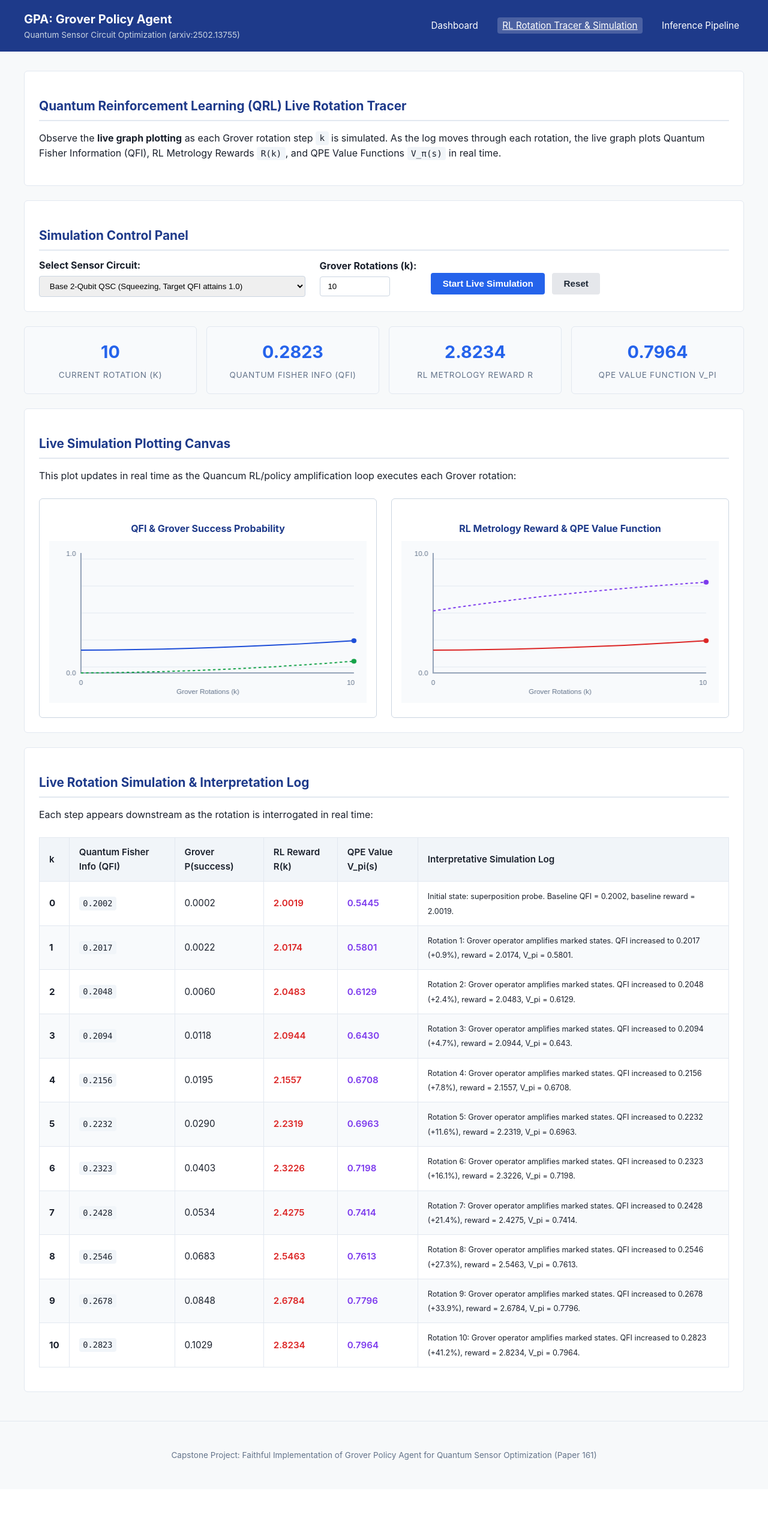
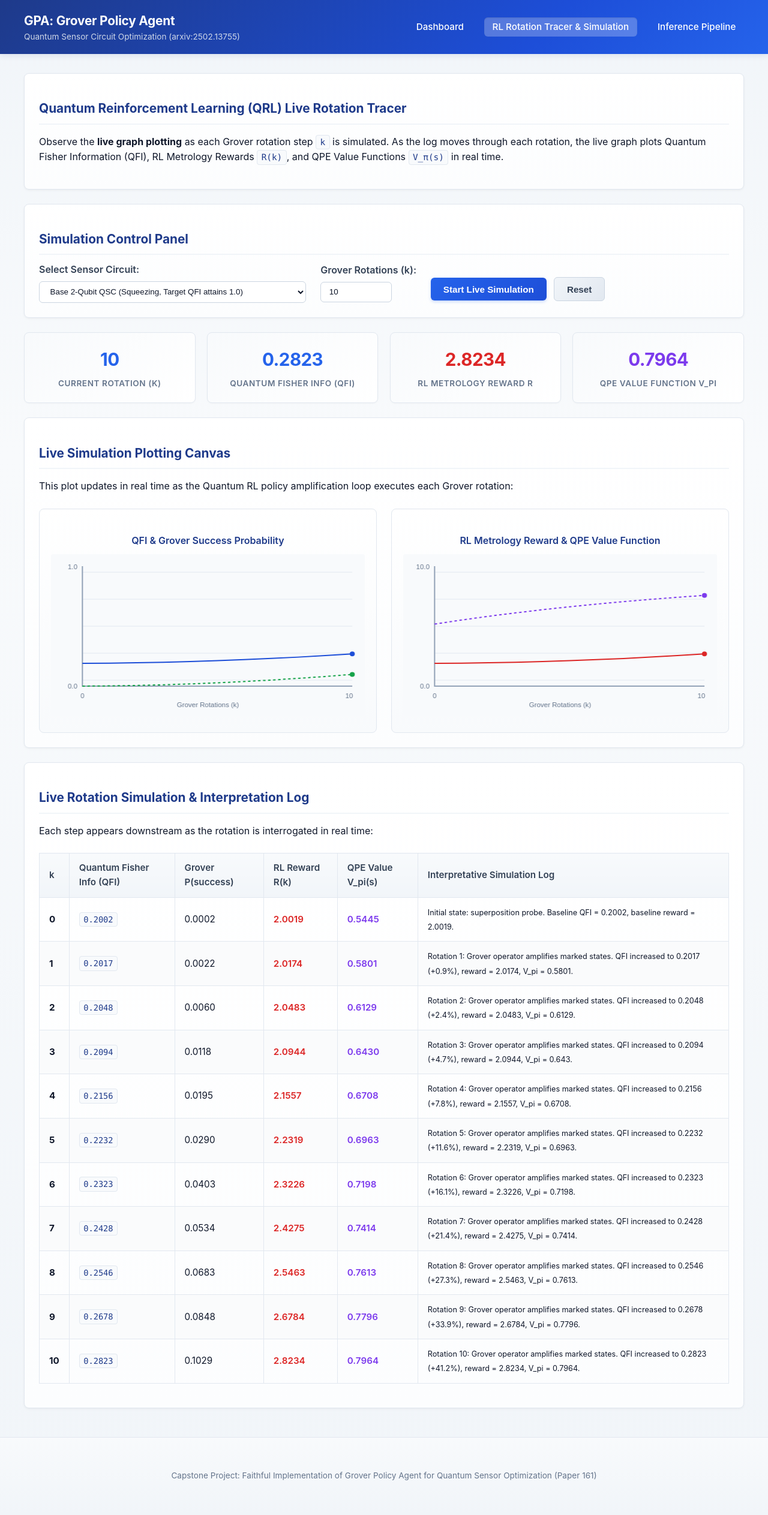
Before and after one commit to Dhusyanth209/ml_capstone_24161_161, a Flask app: page /rl-visualization in a window 1280 px wide. Shown: the whole page at 60% size. Before the commit the page ends 2434 px from the top, so only its background shows below. Run offline with Flask 2, Linux system fonts and the light colour scheme.

Commit message:
Enhance UI with mild gradients, subtle hover transitions and refined text styling

```diff
--- a/static/style.css
+++ b/static/style.css
@@ -1,17 +1,31 @@
-/* Minimal, robust, contentful styling for GPA Quantum Web UI */
+/* Subtle, elegant styling with low-to-mild gradients and smooth micro-animations */
+:root {
+    --primary: #1e3a8a;
+    --primary-light: #2563eb;
+    --bg-main: #f8fafc;
+    --card-bg: #ffffff;
+    --text-dark: #0f172a;
+    --text-muted: #475569;
+    --border-color: #e2e8f0;
+}
+
 body {
     font-family: -apple-system, BlinkMacSystemFont, 'Segoe UI', Roboto, Helvetica, Arial, sans-serif;
-    background-color: #f7f9fa;
-    color: #1a202c;
+    background: linear-gradient(180deg, #f1f5f9 0%, #f8fafc 30%, #f1f5f9 100%);
+    color: var(--text-dark);
     line-height: 1.6;
     margin: 0;
     padding: 0;
+    min-height: 100vh;
 }
+
 header {
-    background-color: #1e3a8a;
+    background: linear-gradient(135deg, #1e3a8a 0%, #1d4ed8 70%, #2563eb 100%);
     color: #ffffff;
-    padding: 1rem 2rem;
+    padding: 1.1rem 2rem;
+    box-shadow: 0 2px 10px rgba(30, 58, 138, 0.12);
 }
+
 .header-container {
     max-width: 1200px;
     margin: 0 auto;
@@ -21,140 +35,216 @@ header {
     flex-wrap: wrap;
     gap: 1rem;
 }
+
 .brand-title {
-    font-size: 1.25rem;
+    font-size: 1.3rem;
     font-weight: 700;
+    letter-spacing: -0.01em;
 }
+
 .brand-subtitle {
     font-size: 0.85rem;
-    color: #cbd5e1;
+    color: #e2e8f0;
+    opacity: 0.9;
 }
+
 nav a {
     color: #ffffff;
     text-decoration: none;
-    margin-left: 1.25rem;
+    margin-left: 1rem;
     font-size: 0.95rem;
-    padding: 0.25rem 0.5rem;
-    border-radius: 4px;
+    font-weight: 500;
+    padding: 0.4rem 0.85rem;
+    border-radius: 6px;
+    transition: all 0.25s ease-in-out;
 }
-nav a:hover, nav a.active {
-    background-color: rgba(255, 255, 255, 0.2);
-    text-decoration: underline;
+
+nav a:hover {
+    background-color: rgba(255, 255, 255, 0.18);
+    transform: translateY(-1px);
 }
+
+nav a.active {
+    background-color: rgba(255, 255, 255, 0.25);
+    box-shadow: inset 0 1px 2px rgba(0, 0, 0, 0.1);
+}
+
 main {
     max-width: 1200px;
     margin: 2rem auto;
     padding: 0 1.5rem;
 }
+
 .card {
-    background: #ffffff;
-    border: 1px solid #e2e8f0;
-    border-radius: 6px;
+    background: linear-gradient(180deg, #ffffff 0%, #fcfdfe 100%);
+    border: 1px solid var(--border-color);
+    border-radius: 8px;
     padding: 1.5rem;
     margin-bottom: 1.5rem;
+    box-shadow: 0 1px 3px rgba(0, 0, 0, 0.04), 0 2px 6px rgba(0, 0, 0, 0.02);
+    transition: transform 0.25s ease, box-shadow 0.25s ease;
 }
+
+.card:hover {
+    box-shadow: 0 4px 12px rgba(15, 23, 42, 0.06);
+}
+
 .card h2 {
     color: #1e3a8a;
     margin-bottom: 0.75rem;
     font-size: 1.3rem;
-    border-bottom: 2px solid #e2e8f0;
-    padding-bottom: 0.4rem;
+    border-bottom: 2px solid #f1f5f9;
+    padding-bottom: 0.5rem;
 }
+
 .card h3 {
     margin-top: 1rem;
     margin-bottom: 0.5rem;
     font-size: 1.1rem;
-    color: #2d3748;
+    color: #1e293b;
 }
+
 .stats-grid {
     display: grid;
     grid-template-columns: repeat(auto-fit, minmax(220px, 1fr));
-    gap: 1rem;
+    gap: 1.2rem;
     margin: 1.5rem 0;
 }
+
 .stat-box {
-    background: #f8fafc;
+    background: linear-gradient(135deg, #f8fafc 0%, #ffffff 100%);
     border: 1px solid #e2e8f0;
-    padding: 1.2rem;
-    border-radius: 6px;
+    padding: 1.3rem 1rem;
+    border-radius: 8px;
     text-align: center;
+    box-shadow: 0 1px 3px rgba(0, 0, 0, 0.03);
+    transition: transform 0.2s ease, box-shadow 0.2s ease, border-color 0.2s ease;
 }
+
+.stat-box:hover {
+    transform: translateY(-2px);
+    box-shadow: 0 4px 10px rgba(37, 99, 235, 0.08);
+    border-color: #cbd5e1;
+}
+
 .stat-value {
-    font-size: 1.8rem;
+    font-size: 1.85rem;
     font-weight: 700;
     color: #2563eb;
+    letter-spacing: -0.02em;
 }
+
 .stat-label {
     font-size: 0.85rem;
+    font-weight: 600;
     color: #64748b;
     text-transform: uppercase;
-    letter-spacing: 0.05em;
-    margin-top: 0.3rem;
+    letter-spacing: 0.04em;
+    margin-top: 0.35rem;
 }
+
 .plot-container {
     margin: 1.5rem 0;
     text-align: center;
 }
+
 .plot-container img {
     max-width: 100%;
     height: auto;
     border: 1px solid #e2e8f0;
-    border-radius: 6px;
+    border-radius: 8px;
     background: #ffffff;
+    box-shadow: 0 2px 8px rgba(0, 0, 0, 0.04);
+    transition: transform 0.2s ease;
 }
+
+.plot-container img:hover {
+    transform: scale(1.005);
+}
+
 table {
     width: 100%;
     border-collapse: collapse;
     margin: 1rem 0;
     font-size: 0.95rem;
 }
+
 th, td {
     padding: 0.75rem 1rem;
     border: 1px solid #e2e8f0;
     text-align: left;
 }
+
 th {
-    background-color: #f1f5f9;
+    background: linear-gradient(180deg, #f8fafc 0%, #f1f5f9 100%);
+    color: #334155;
     font-weight: 600;
 }
+
 tr:nth-child(even) {
-    background-color: #f8fafc;
+    background-color: #fafbfc;
 }
+
+tr {
+    transition: background-color 0.15s ease;
+}
+
+tbody tr:hover {
+    background-color: #f1f5f9;
+}
+
 .btn {
     display: inline-block;
-    background-color: #2563eb;
+    background: linear-gradient(135deg, #2563eb 0%, #1d4ed8 100%);
     color: #ffffff;
-    padding: 0.6rem 1.2rem;
+    padding: 0.65rem 1.3rem;
     font-size: 0.95rem;
     border: none;
-    border-radius: 4px;
+    border-radius: 6px;
     cursor: pointer;
     text-decoration: none;
     font-weight: 600;
+    box-shadow: 0 2px 5px rgba(37, 99, 235, 0.25);
+    transition: all 0.2s ease;
 }
+
 .btn:hover {
-    background-color: #1d4ed8;
+    background: linear-gradient(135deg, #1d4ed8 0%, #1e40af 100%);
+    transform: translateY(-1px);
+    box-shadow: 0 4px 9px rgba(37, 99, 235, 0.35);
 }
+
+.btn:active {
+    transform: translateY(0);
+}
+
 pre, code {
-    font-family: Consolas, Monaco, monospace;
-    background-color: #f1f5f9;
+    font-family: Consolas, Monaco, 'Courier New', monospace;
+    background-color: #f8fafc;
     border-radius: 4px;
 }
+
 code {
     padding: 0.2rem 0.4rem;
     font-size: 0.9em;
+    color: #1e3a8a;
+    border: 1px solid #e2e8f0;
 }
+
 pre {
     padding: 1rem;
     overflow-x: auto;
     font-size: 0.9rem;
     margin: 1rem 0;
+    border: 1px solid #e2e8f0;
 }
+
 footer {
     text-align: center;
-    padding: 2rem 1rem;
+    padding: 2.5rem 1rem;
     color: #64748b;
     font-size: 0.85rem;
     border-top: 1px solid #e2e8f0;
     margin-top: 3rem;
+    background: linear-gradient(180deg, #f8fafc 0%, #f1f5f9 100%);
 }
--- a/templates/rl_visualization.html
+++ b/templates/rl_visualization.html
@@ -13,21 +13,21 @@
     <h2>Simulation Control Panel</h2>
     <div style="display: flex; gap: 1.5rem; align-items: center; flex-wrap: wrap;">
         <div>
-            <label><strong>Select Sensor Circuit:</strong></label><br />
-            <select id="sel-circuit" style="padding: 0.5rem 0.8rem; border-radius: 4px; border: 1px solid #cbd5e1; margin-top: 0.3rem;">
+            <label style="color: #334155; font-weight: 600;">Select Sensor Circuit:</label><br />
+            <select id="sel-circuit" style="padding: 0.55rem 0.85rem; border-radius: 6px; border: 1px solid #cbd5e1; margin-top: 0.35rem; background: #ffffff; color: #0f172a; font-weight: 500;">
                 <option value="base" {{ 'selected' if selected_circuit == 'base' }}>Base 2-Qubit QSC (Squeezing, Target QFI attains 1.0)</option>
                 <option value="simplified" {{ 'selected' if selected_circuit == 'simplified' }}>Simplified 3-Qubit QSC (NISQ Controlled-V, Target QFI attains 0.5)</option>
             </select>
         </div>
 
         <div>
-            <label><strong>Grover Rotations (k):</strong></label><br />
-            <input type="number" id="inp-rotations" value="{{ k }}" min="1" max="60" style="padding: 0.5rem 0.8rem; border-radius: 4px; border: 1px solid #cbd5e1; width: 90px; margin-top: 0.3rem;" />
+            <label style="color: #334155; font-weight: 600;">Grover Rotations (k):</label><br />
+            <input type="number" id="inp-rotations" value="{{ k }}" min="1" max="60" style="padding: 0.55rem 0.85rem; border-radius: 6px; border: 1px solid #cbd5e1; width: 90px; margin-top: 0.35rem; background: #ffffff; color: #0f172a; font-weight: 500;" />
         </div>
 
-        <div style="margin-top: 1.3rem;">
+        <div style="margin-top: 1.35rem;">
             <button type="button" id="btn-start" class="btn">Start Live Simulation</button>
-            <button type="button" id="btn-reset" class="btn" style="background: #e5e7eb; color: #1f2937; margin-left: 0.5rem;">Reset</button>
+            <button type="button" id="btn-reset" class="btn" style="background: linear-gradient(135deg, #f1f5f9 0%, #e2e8f0 100%); color: #334155; margin-left: 0.5rem; border: 1px solid #cbd5e1; box-shadow: none;">Reset</button>
         </div>
     </div>
 </div>
@@ -42,26 +42,26 @@
         <div class="stat-label">Quantum Fisher Info (QFI)</div>
     </div>
     <div class="stat-box">
-        <div class="stat-value" id="display-reward">0.0000</div>
+        <div class="stat-value" id="display-reward" style="color: #dc2626;">0.0000</div>
         <div class="stat-label">RL Metrology Reward R</div>
     </div>
     <div class="stat-box">
-        <div class="stat-value" id="display-value">0.0000</div>
+        <div class="stat-value" id="display-value" style="color: #7c3aed;">0.0000</div>
         <div class="stat-label">QPE Value Function V_pi</div>
     </div>
 </div>
 
 <div class="card">
     <h2>Live Simulation Plotting Canvas</h2>
-    <p>This plot updates in real time as the Quancum RL/policy amplification loop executes each Grover rotation:</p>
+    <p>This plot updates in real time as the Quantum RL policy amplification loop executes each Grover rotation:</p>
     <div style="margin-top: 1.5rem; display: flex; gap: 1.5rem; flex-wrap: wrap;">
-        <div style="flex: 1; min-width: 300px; background: #ffffff; padding: 1rem; border: 1px solid #cbd5e1; border-radius: 6px;">
-            <h4 style="text-align: center; color: #1e3a8a; margin-bottom: 0.5rem;">QFI & Grover Success Probability</h4>
-            <canvas id="plot1_canvas" width="500" height="270" style="width: 100%; height: 270px;"></canvas>
+        <div style="flex: 1; min-width: 300px; background: linear-gradient(180deg, #ffffff 0%, #f8fafc 100%); padding: 1.2rem; border: 1px solid #e2e8f0; border-radius: 8px; box-shadow: inset 0 1px 3px rgba(0,0,0,0.02);">
+            <h4 style="text-align: center; color: #1e3a8a; margin-bottom: 0.6rem; font-weight: 600;">QFI &amp; Grover Success Probability</h4>
+            <canvas id="plot1_canvas" width="500" height="270" style="width: 100%; height: 270px; border-radius: 4px;"></canvas>
         </div>
-        <div style="flex: 1; min-width: 300px; background: #ffffff; padding: 1rem; border: 1px solid #cbd5e1; border-radius: 6px;">
-            <h4 style="text-align: center; color: #1e3a8a; margin-bottom: 0.5rem;">RL Metrology Reward & QPE Value Function</h4>
-            <canvas id="plot2_canvas" width="500" height="270" style="width: 100%; height: 270px;"></canvas>
+        <div style="flex: 1; min-width: 300px; background: linear-gradient(180deg, #ffffff 0%, #f8fafc 100%); padding: 1.2rem; border: 1px solid #e2e8f0; border-radius: 8px; box-shadow: inset 0 1px 3px rgba(0,0,0,0.02);">
+            <h4 style="text-align: center; color: #1e3a8a; margin-bottom: 0.6rem; font-weight: 600;">RL Metrology Reward &amp; QPE Value Function</h4>
+            <canvas id="plot2_canvas" width="500" height="270" style="width: 100%; height: 270px; border-radius: 4px;"></canvas>
         </div>
     </div>
 </div>
```
Also changed, not shown: templates/dashboard.html (+16 -15 lines).
